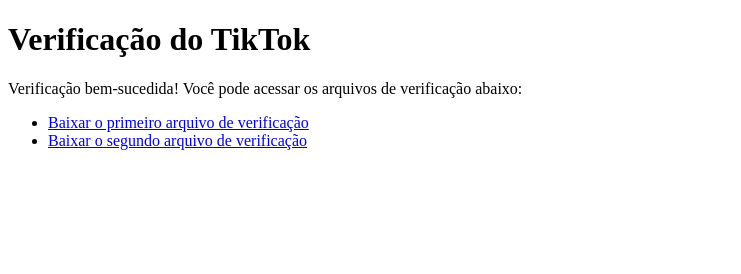
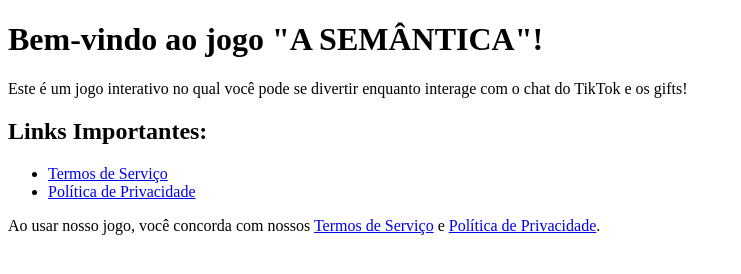
Before and after one commit to italoverdao191/tiktok-verification, a plain HTML site: page index.html in a window 1280 px wide. Shown: the whole page, without its empty margins (0-741 px from the left). Drawn offline with Linux system fonts and the light colour scheme.

Commit message:
Update index.html

```diff
--- a/index.html
+++ b/index.html
@@ -1,16 +1,21 @@
 <!DOCTYPE html>
-<html lang="pt">
+<html lang="pt-BR">
 <head>
     <meta charset="UTF-8">
     <meta name="viewport" content="width=device-width, initial-scale=1.0">
-    <title>Verificação TikTok</title>
+    <title>A SEMÂNTICA - Jogo Interativo</title>
 </head>
 <body>
-    <h1>Verificação do TikTok</h1>
-    <p>Verificação bem-sucedida! Você pode acessar os arquivos de verificação abaixo:</p>
+    <h1>Bem-vindo ao jogo "A SEMÂNTICA"!</h1>
+    <p>Este é um jogo interativo no qual você pode se divertir enquanto interage com o chat do TikTok e os gifts!</p>
+
+    <h2>Links Importantes:</h2>
     <ul>
-        <li><a href="tiktok6qmZl4o77x4ApEvRFzvzPLkjVqdgRzuc.txt" download>Baixar o primeiro arquivo de verificação</a></li>
-        <li><a href="tiktokyspuVGha1vKlnl7FOsMOHPjOsHIr6pz8.txt" download>Baixar o segundo arquivo de verificação</a></li>
+        <li><a href="https://italoverdao191.github.io/tiktok-verification/termos.html" target="_blank">Termos de Serviço</a></li>
+        <li><a href="https://italoverdao191.github.io/tiktok-verification/privacidade.html" target="_blank">Política de Privacidade</a></li>
     </ul>
+
+    <p>Ao usar nosso jogo, você concorda com nossos <a href="https://italoverdao191.github.io/tiktok-verification/termos.html" target="_blank">Termos de Serviço</a> e <a href="https://italoverdao191.github.io/tiktok-verification/privacidade.html" target="_blank">Política de Privacidade</a>.</p>
+
 </body>
 </html>
```
